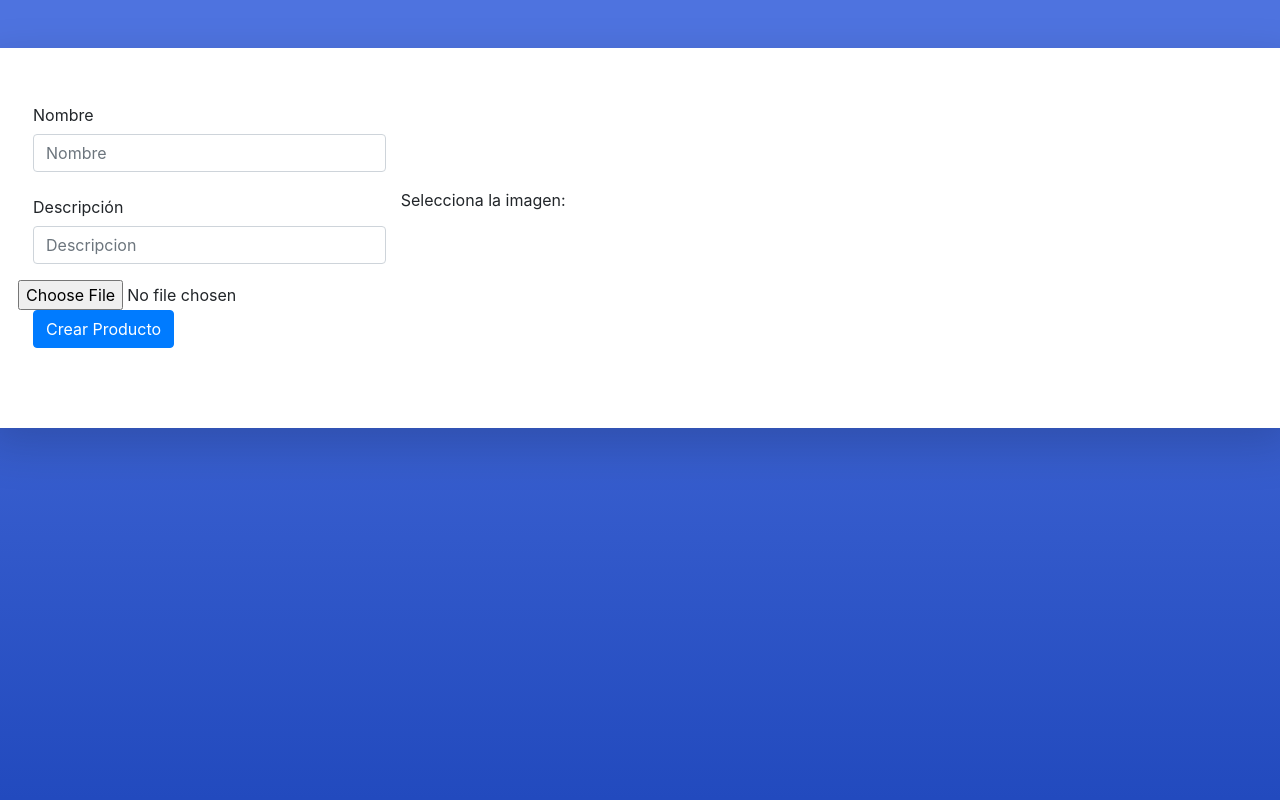
After one commit to guzman20/FriendsEsports, a Spring Boot app: page /producto/crear in a window 1280 px wide. The commit adds this page. Run offline with Spring Boot 4, Linux system fonts and the light colour scheme.

Commit message:
Subir imágenes al servidor local

```diff
--- a/src/main/java/com/example/demo/controladores/ProductoController.java
+++ b/src/main/java/com/example/demo/controladores/ProductoController.java
@@ -1,12 +1,24 @@
 package com.example.demo.controladores;
+
+import java.io.IOException;
+import java.io.InputStream;
+import java.nio.file.Files;
+import java.nio.file.Path;
+import java.nio.file.Paths;
+import java.nio.file.StandardCopyOption;
 
 import javax.servlet.http.HttpServletRequest;
 
 import org.springframework.beans.factory.annotation.Autowired;
 import org.springframework.stereotype.Controller;
+import org.springframework.util.StringUtils;
+import org.springframework.web.bind.annotation.GetMapping;
 import org.springframework.web.bind.annotation.PathVariable;
+import org.springframework.web.bind.annotation.PostMapping;
 import org.springframework.web.bind.annotation.RequestMapping;
 import org.springframework.web.bind.annotation.RequestMethod;
+import org.springframework.web.bind.annotation.RequestParam;
+import org.springframework.web.multipart.MultipartFile;
 import org.springframework.web.servlet.ModelAndView;
 
 import com.example.demo.entidades.Producto;
@@ -37,4 +49,39 @@ public class ProductoController {
 		return mav;
 	}
 
+	@GetMapping("/crear")
+	public String showForm() {
+		return "producto/crear";
+	}
+
+	@PostMapping("/crear")
+	public String crearUsuario(@RequestParam("imagen") MultipartFile multipartFile, HttpServletRequest request) throws IOException {
+
+
+		String nombre = request.getParameter("nombre");
+		String descripcion = request.getParameter("descripcion");
+//		String imagen = request.getParameter("imagen");
+
+		Producto p = new Producto();
+		p.setNombre(nombre);
+		p.setDescripcion(descripcion);
+
+
+		String fileName = StringUtils.cleanPath(multipartFile.getOriginalFilename());
+
+		p.setImagen(fileName);
+
+        // save the file on the local file system
+        try {
+            Path path = Paths.get("src/main/resources/static/images/" + fileName);
+            Files.copy(multipartFile.getInputStream(), path, StandardCopyOption.REPLACE_EXISTING);
+        } catch (IOException e) {
+            e.printStackTrace();
+        }
+
+		Producto product = productoServicio.crearProducto(p);
+
+		return "redirect:/index";
+	}
+
 }
--- a/src/main/java/com/example/demo/dao/DaoGenericoImp.java
+++ b/src/main/java/com/example/demo/dao/DaoGenericoImp.java
@@ -28,8 +28,8 @@ public class DaoGenericoImp<T>  implements DaoGenerico<T>{
 
 	@Override
 	public T crear(T t) {
-		// TODO Auto-generated method stub
-		return null;
+		this.em.persist(t);
+		return t;
 	}
 
 	@Override
--- a/src/main/java/com/example/demo/dao/ProductoDao.java
+++ b/src/main/java/com/example/demo/dao/ProductoDao.java
@@ -9,7 +9,7 @@ public interface ProductoDao extends DaoGenerico<Producto>{
 
 	public Producto buscarPorCategoria(String categoria);
 
-	public Producto anadirProducto(String nombre, String descripcion, String categoria);
+	public Producto anadirProducto(String nombre, String descripcion, String imagen);
 
 	public List<Producto> listarProductos();
 }
--- a/src/main/java/com/example/demo/dao/ProductoDaoImp.java
+++ b/src/main/java/com/example/demo/dao/ProductoDaoImp.java
@@ -25,7 +25,7 @@ public class ProductoDaoImp extends DaoGenericoImp<Producto> implements Producto
 	}
 
 	@Override
-	public Producto anadirProducto(String nombre, String descripcion, String categoria) {
+	public Producto anadirProducto(String nombre, String descripcion, String imagen) {
 		// TODO Auto-generated method stub
 		return null;
 	}
--- a/src/main/java/com/example/demo/servicios/ProductoServicioImp.java
+++ b/src/main/java/com/example/demo/servicios/ProductoServicioImp.java
@@ -20,8 +20,7 @@ public class ProductoServicioImp implements ProductoServicio {
 
 	@Override
 	public Producto crearProducto(Producto producto) {
-		// TODO Auto-generated method stub
-		return null;
+		return productoDao.crear(producto);
 	}
 
 	@Override
--- /dev/null
+++ b/src/main/resources/templates/producto/crear.html
@@ -0,0 +1,54 @@
+<html>
+	<head>
+
+	 <link href="https://fonts.googleapis.com/css?family=Nunito:200,200i,300,300i,400,400i,600,600i,700,700i,800,800i,900,900i" rel="stylesheet">
+	 <link href="css/sb-admin-2.min.css" rel="stylesheet">
+
+	 <style>
+		td {font-weight: bold;}
+	 </style>
+
+	</head>
+	<body class="bg-gradient-primary">
+    <div class="row justify-content-center">
+
+        <div class="card o-hidden border-0 shadow-lg my-5">
+            <div class="row">
+              <div class="col-lg-6">
+                <div class="p-5">
+ 					<form action="#" th:action="@{/producto/crear}" method="post" enctype="multipart/form-data">
+						<div class="row">
+							<div class="form-group col-md-8">
+								<label for="nombre" class="col-form-label">Nombre</label> <input
+									type="text" class="form-control" id="nombre" name="nombre"
+									placeholder="Nombre">
+							</div>
+
+							<div class="form-group col-md-8">
+								<label for="apellidos" class="col-form-label">Descripci&oacute;n</label>
+								<input type="text" class="form-control" name="descripcion" id="descripcion"
+									placeholder="Descripcion">
+							</div>
+
+							<label for="imagen">Selecciona la imagen:</label>
+							<input type="file" id="imagen" name="imagen">
+
+							<div class="col-md-6">
+								<input type="submit" class="btn btn-primary" value="Crear Producto">
+							</div>
+
+							<div class="form-group col-md-8"></div>
+
+						</div>
+					</form>
+                </div>
+              </div>
+            </div>
+
+      </div>
+    </div>
+	</body>
+
+	<link rel="stylesheet" href="https://stackpath.bootstrapcdn.com/bootstrap/4.5.2/css/bootstrap.min.css" integrity="sha384-JcKb8q3iqJ61gNV9KGb8thSsNjpSL0n8PARn9HuZOnIxN0hoP+VmmDGMN5t9UJ0Z" crossorigin="anonymous">
+
+</html>
--- a/src/main/resources/templates/producto/idProducto.html
+++ b/src/main/resources/templates/producto/idProducto.html
@@ -21,7 +21,7 @@
 				    <tr>
 				    	<td style="text-align:center">
 
-				    	<img th:src="@{../../{idProducto}(idProducto=${producto.imagen})}" width="100" height="100"> </td>
+				    	<img th:src="@{../../images/{idProducto}(idProducto=${producto.imagen})}" width="100" height="100"> </td>
 				        <td style="text-align:center" th:text="${producto.nombre}"></td>
 				        <td style="text-align:center" th:text="${producto.descripcion}"></td>
 			    	</tr>
```
Also changed, not shown: src/main/resources/templates/index.html (+4 -5 lines), src/main/resources/static/images/pimientorojo.jpg (added), 1 other file.
